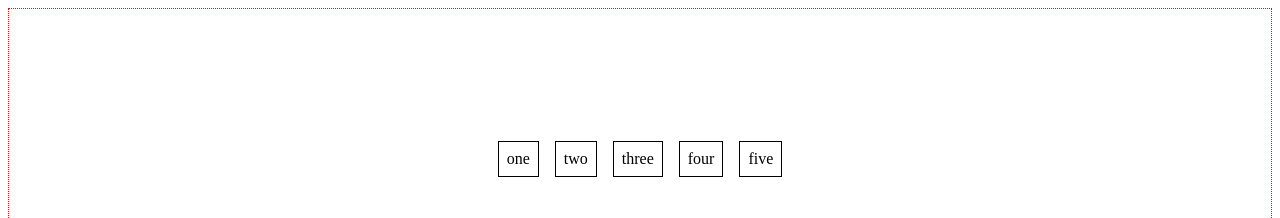
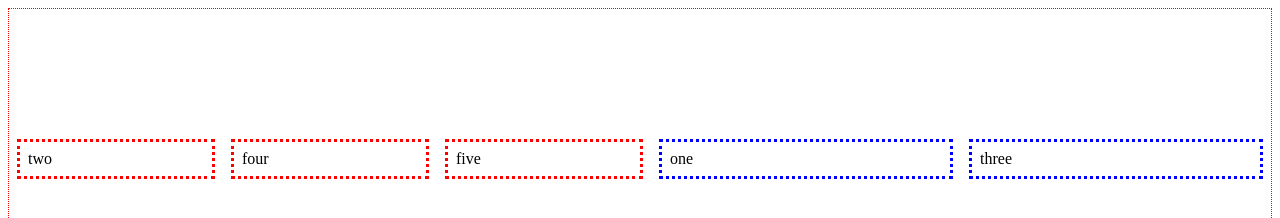
Before and after one commit to ajiths10/CSS-Flex, a plain HTML site: page index.html in a window 1280 px wide. Shown: the top 218 px of the page. Drawn offline with Linux system fonts and the light colour scheme.

Commit message:
more flex property

```diff
--- a/flex.css
+++ b/flex.css
@@ -5,7 +5,7 @@ ul{
     border: 1px dotted red;
     display: flex;
     flex-direction: row;
-    justify-content: center;
+    justify-content:space-around;
     height: 300px;
     align-items: center;
 }
@@ -14,3 +14,14 @@ li{
     margin: 0.5em;
     padding: 0.5em;
 }
+
+.flex1{
+    order:1;
+    flex: 1 1 5rem;
+    border:3px dotted red;
+}
+.flex2{
+    order:2;
+    flex: 2 2 5rem;
+    border:3px dotted blue;
+}
--- a/index.html
+++ b/index.html
@@ -9,11 +9,11 @@
 </head>
 <body>
     <ul>
-        <li>one</li>
-        <li>two</li>
-        <li>three</li>
-        <li>four</li>
-        <li>five</li>
+        <li class="flex2">one</li>
+        <li class="flex1">two</li>
+        <li class="flex2">three</li>
+        <li class="flex1">four</li>
+        <li class="flex1">five</li>
     </ul>
 </body>
 </html>
```
